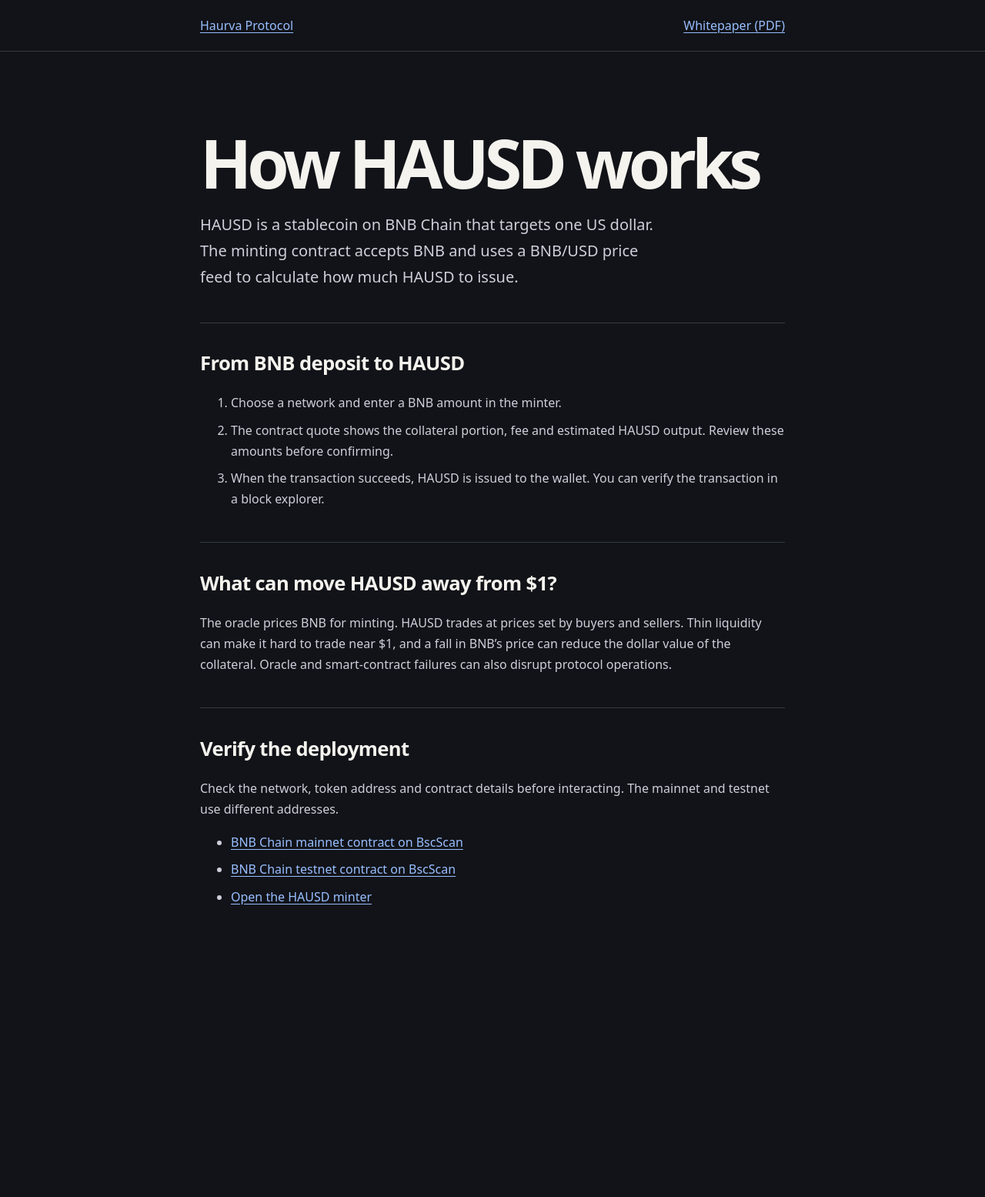
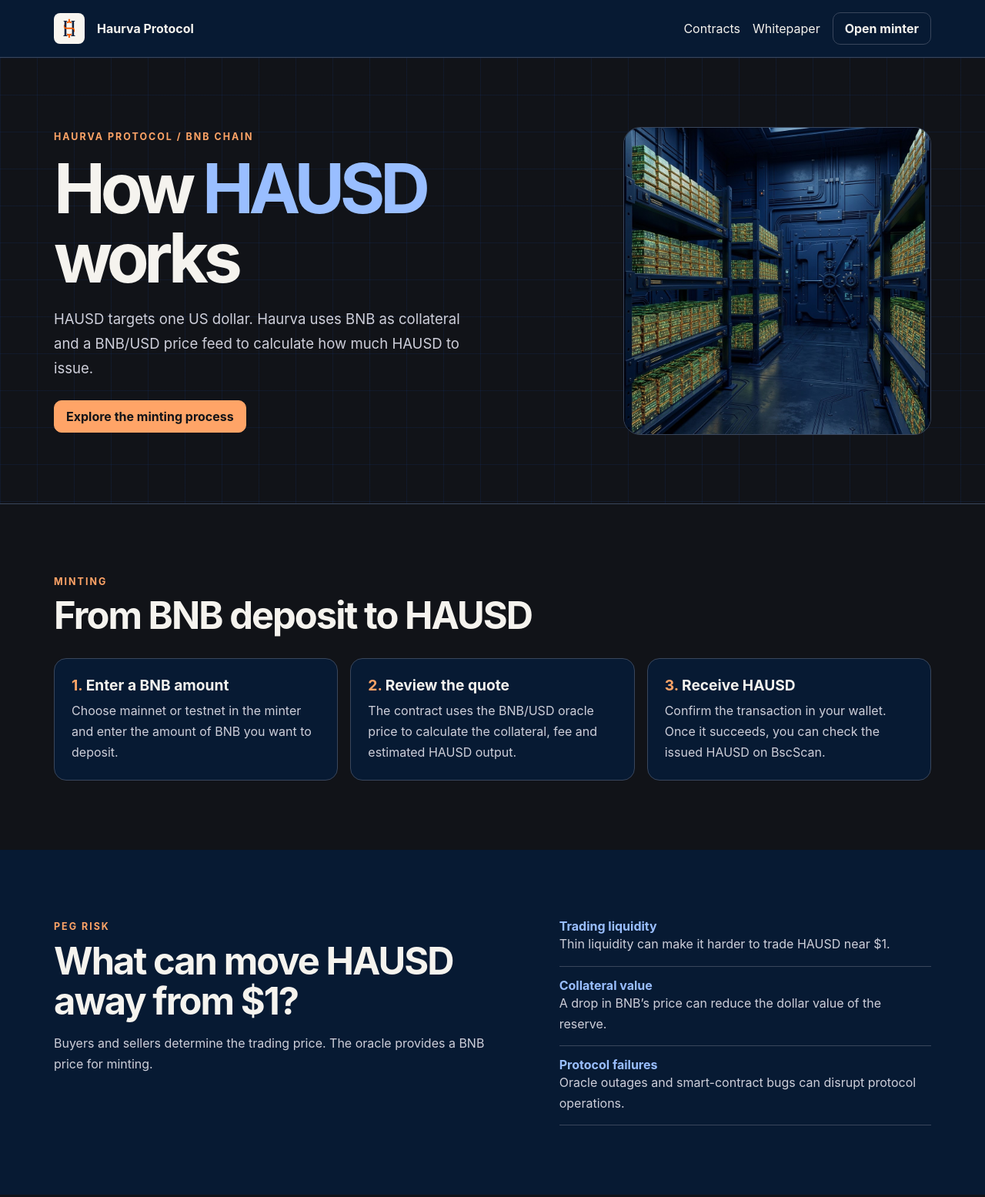
Before and after one commit to Haurvacoin/website, a plain HTML site: page how-hausd-works.html in a window 1280 px wide. Shown: the top 1555 px of the page at 77% size. Before the commit the page ends 1295 px from the top, so only its background shows below. Drawn offline with Linux system fonts and the light colour scheme.

Commit message:
Match the HAUSD guide to the homepage design

```diff
--- /dev/null
+++ b/hausd-guide.css
@@ -0,0 +1,88 @@
+:root {
+    color-scheme: dark;
+    background: #111318;
+    color: #f5f3ee;
+    font-family: Inter, system-ui, sans-serif;
+    --navy: #071a33;
+    --blue: #99beff;
+    --orange: #ffa467;
+    --muted: #cecfda;
+    --border: #39465c;
+}
+
+* { box-sizing: border-box; }
+body, h1, h2, h3, p, dl, dd { margin: 0; }
+p, dd { color: var(--muted); line-height: 1.7; }
+a { color: inherit; text-underline-offset: .22em; }
+a:hover { color: var(--orange); }
+a:focus-visible { outline: 2px solid var(--blue); outline-offset: 5px; }
+.wrap { width: min(1140px, 100% - 40px); margin-inline: auto; }
+.site-header, footer { background: var(--navy); }
+.site-header { border-bottom: 1px solid var(--border); }
+nav, footer .wrap, .nav-links, .brand {
+    display: flex;
+    align-items: center;
+    flex-wrap: wrap;
+    gap: 16px;
+}
+nav, footer .wrap { justify-content: space-between; padding-block: 16px; }
+.brand { font-weight: 750; text-decoration: none; }
+.brand img { border-radius: 8px; }
+.nav-links a { text-decoration: none; }
+.button {
+    display: inline-block;
+    padding: 10px 15px;
+    border: 1px solid var(--border);
+    border-radius: 10px;
+    font-weight: 700;
+    text-decoration: none;
+}
+.primary { margin-top: 26px; color: #111318; background: var(--orange); border-color: var(--orange); }
+.primary:hover { color: #111318; background: #ffbb89; }
+.hero {
+    background-image: linear-gradient(#1464ff14 1px, transparent 1px), linear-gradient(90deg, #1464ff14 1px, transparent 1px);
+    background-size: 48px 48px;
+    border-bottom: 1px solid var(--border);
+}
+.hero-grid, .risk-grid {
+    display: grid;
+    grid-template-columns: minmax(0, 1.2fr) minmax(0, 1fr);
+    align-items: center;
+    gap: clamp(28px, 6vw, 82px);
+}
+.hero-grid, .section { padding-block: clamp(44px, 7vw, 96px); }
+.hero-art { display: block; width: 100%; max-width: 400px; height: auto; justify-self: end; border-radius: 22px; border: 1px solid var(--border); }
+.label { color: var(--orange); font-size: .78rem; font-weight: 750; letter-spacing: .16em; text-transform: uppercase; }
+h1 { margin-top: 12px; font-size: clamp(3rem, 7vw, 6.6rem); letter-spacing: -.07em; line-height: 1; }
+h1 span { color: var(--blue); }
+h2 { margin-block: 8px 14px; font-size: clamp(1.85rem, 4vw, 3.05rem); letter-spacing: -.04em; line-height: 1.08; }
+.intro { max-width: 34rem; margin-top: 20px; font-size: 1.16rem; }
+.flow, .contract-grid { display: grid; gap: 16px; margin: 28px 0 0; }
+.flow {
+    grid-template-columns: repeat(3, minmax(0, 1fr));
+    padding-left: 0;
+    list-style: none;
+    counter-reset: step;
+}
+.flow li, .card { background: var(--navy); border: 1px solid var(--border); border-radius: 16px; padding: 22px; }
+.flow h3 { margin-bottom: 8px; font-size: 1.2rem; }
+.flow h3::before {
+    counter-increment: step;
+    content: counter(step) ". ";
+    color: var(--orange);
+}
+.risk-band { background: var(--navy); }
+.risk-grid { align-items: start; }
+dl div { padding-block: 14px; border-bottom: 1px solid var(--border); }
+dl div:first-child { padding-top: 0; }
+dt { font-weight: 750; color: var(--blue); }
+.contract-grid { grid-template-columns: repeat(2, minmax(0, 1fr)); }
+.contract { text-decoration: none; }
+.contract:hover { border-color: var(--orange); }
+code { display: block; margin-top: 12px; color: var(--blue); overflow-wrap: anywhere; }
+footer { border-top: 1px solid var(--border); }
+
+@media (max-width: 760px) {
+    .hero-grid, .risk-grid, .flow, .contract-grid { grid-template-columns: 1fr; }
+    .hero-art { max-width: 300px; justify-self: start; }
+}
--- a/how-hausd-works.html
+++ b/how-hausd-works.html
@@ -7,54 +7,71 @@
     <meta name="description" content="Learn how the HAUSD mint contract uses BNB collateral and a price feed, what can affect the dollar peg, and where to verify the contracts.">
     <link rel="canonical" href="https://haurvacoin.com/how-hausd-works.html">
     <link rel="icon" href="/haurvacoin.png" type="image/png">
-    <style>
-        :root { color-scheme: dark; background: #111318; color: #f5f3ee; font-family: system-ui, sans-serif; }
-        body { margin: 0; }
-        header { border-bottom: 1px solid #343945; }
-        nav, main { width: min(100% - 40px, 760px); margin-inline: auto; }
-        nav { display: flex; flex-wrap: wrap; justify-content: space-between; gap: 12px; padding-block: 22px; }
-        a { color: #99beff; text-underline-offset: .2em; }
-        a:hover { color: #ffa467; }
-        main { padding-block: clamp(40px, 8vw, 100px); }
-        h1 { margin: 0; font-size: clamp(2.8rem, 8vw, 5.5rem); line-height: 1; letter-spacing: -.07em; }
-        h2 { font-size: 1.6rem; letter-spacing: -.025em; }
-        p, li { color: #cecfda; line-height: 1.7; }
-        .intro { font-size: 1.25rem; max-width: 38rem; }
-        section { margin-top: 42px; border-top: 1px solid #343945; padding-top: 13px; }
-        li + li { margin-top: .5em; }
-    </style>
+    <link rel="stylesheet" href="/hausd-guide.css">
 </head>
 <body>
-    <header>
-        <nav aria-label="Main navigation">
-            <a href="/">Haurva Protocol</a>
-            <a href="/whitepaper.pdf">Whitepaper (PDF)</a>
+    <header class="site-header">
+        <nav class="wrap" aria-label="Main navigation">
+            <a class="brand" href="/"><img src="/haurvacoin.png" alt="" width="40" height="40"> Haurva Protocol</a>
+            <div class="nav-links">
+                <a href="/#contracts">Contracts</a>
+                <a href="/whitepaper.pdf">Whitepaper</a>
+                <a class="button" href="https://minter.haurvacoin.com/">Open minter</a>
+            </div>
         </nav>
     </header>
     <main>
-        <h1>How HAUSD works</h1>
-        <p class="intro">HAUSD is a stablecoin on BNB Chain that targets one US dollar. The minting contract accepts BNB and uses a BNB/USD price feed to calculate how much HAUSD to issue.</p>
-        <section>
-            <h2>From BNB deposit to HAUSD</h2>
-            <ol>
-                <li>Choose a network and enter a BNB amount in the minter.</li>
-                <li>The contract quote shows the collateral portion, fee and estimated HAUSD output. Review these amounts before confirming.</li>
-                <li>When the transaction succeeds, HAUSD is issued to the wallet. You can verify the transaction in a block explorer.</li>
+        <div class="hero">
+            <div class="wrap hero-grid">
+                <div>
+                    <p class="label">Haurva Protocol / BNB Chain</p>
+                    <h1>How <span>HAUSD</span> works</h1>
+                    <p class="intro">HAUSD targets one US dollar. Haurva uses BNB as collateral and a BNB/USD price feed to calculate how much HAUSD to issue.</p>
+                    <a class="button primary" href="#minting">Explore the minting process</a>
+                </div>
+                <img class="hero-art" src="/image-1.jpeg" alt="" width="512" height="512" fetchpriority="high">
+            </div>
+        </div>
+
+        <section class="wrap section" id="minting" aria-labelledby="minting-title">
+            <p class="label">Minting</p>
+            <h2 id="minting-title">From BNB deposit to HAUSD</h2>
+            <ol class="flow">
+                <li><h3>Enter a BNB amount</h3><p>Choose mainnet or testnet in the minter and enter the amount of BNB you want to deposit.</p></li>
+                <li><h3>Review the quote</h3><p>The contract uses the BNB/USD oracle price to calculate the collateral, fee and estimated HAUSD output.</p></li>
+                <li><h3>Receive HAUSD</h3><p>Confirm the transaction in your wallet. Once it succeeds, you can check the issued HAUSD on BscScan.</p></li>
             </ol>
         </section>
-        <section>
-            <h2>What can move HAUSD away from $1?</h2>
-            <p>The oracle prices BNB for minting. HAUSD trades at prices set by buyers and sellers. Thin liquidity can make it hard to trade near $1, and a fall in BNB’s price can reduce the dollar value of the collateral. Oracle and smart-contract failures can also disrupt protocol operations.</p>
-        </section>
-        <section>
-            <h2>Verify the deployment</h2>
-            <p>Check the network, token address and contract details before interacting. The mainnet and testnet use different addresses.</p>
-            <ul>
-                <li><a href="https://bscscan.com/address/0x987Ede7c408c65190A423782fcf3FA49E5eA00bA">BNB Chain mainnet contract on BscScan</a></li>
-                <li><a href="https://testnet.bscscan.com/address/0x907494f4647119041E36fe4Abd6E953D89553F1D">BNB Chain testnet contract on BscScan</a></li>
-                <li><a href="https://minter.haurvacoin.com/">Open the HAUSD minter</a></li>
-            </ul>
+
+        <div class="risk-band">
+            <section class="wrap section risk-grid" aria-labelledby="risk-title">
+                <div>
+                    <p class="label">Peg risk</p>
+                    <h2 id="risk-title">What can move HAUSD away from $1?</h2>
+                    <p>Buyers and sellers determine the trading price. The oracle provides a BNB price for minting.</p>
+                </div>
+                <dl>
+                    <div><dt>Trading liquidity</dt><dd>Thin liquidity can make it harder to trade HAUSD near $1.</dd></div>
+                    <div><dt>Collateral value</dt><dd>A drop in BNB’s price can reduce the dollar value of the reserve.</dd></div>
+                    <div><dt>Protocol failures</dt><dd>Oracle outages and smart-contract bugs can disrupt protocol operations.</dd></div>
+                </dl>
+            </section>
+        </div>
+
+        <section class="wrap section" aria-labelledby="contracts-title">
+            <p class="label">Contract addresses</p>
+            <h2 id="contracts-title">Verify the deployment</h2>
+            <p>Check the network and address before interacting with a contract.</p>
+            <div class="contract-grid">
+                <a class="card contract" href="https://bscscan.com/address/0x987Ede7c408c65190A423782fcf3FA49E5eA00bA">
+                    <strong>BNB Chain mainnet ↗</strong><code>0x987Ede7c408c65190A423782fcf3FA49E5eA00bA</code>
+                </a>
+                <a class="card contract" href="https://testnet.bscscan.com/address/0x907494f4647119041E36fe4Abd6E953D89553F1D">
+                    <strong>BNB Chain testnet ↗</strong><code>0x907494f4647119041E36fe4Abd6E953D89553F1D</code>
+                </a>
+            </div>
         </section>
     </main>
+    <footer><div class="wrap"><a href="/">Haurva Protocol</a><a href="/whitepaper.pdf">Read the whitepaper (PDF)</a></div></footer>
 </body>
 </html>
```
